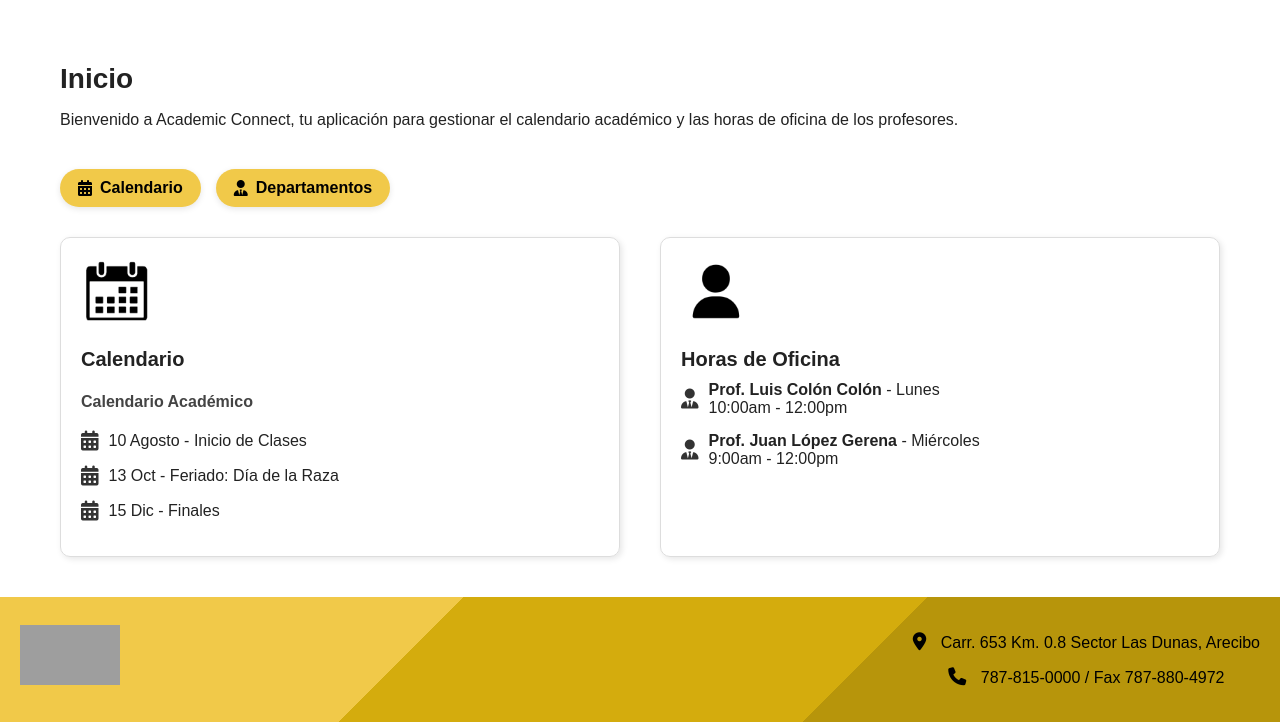
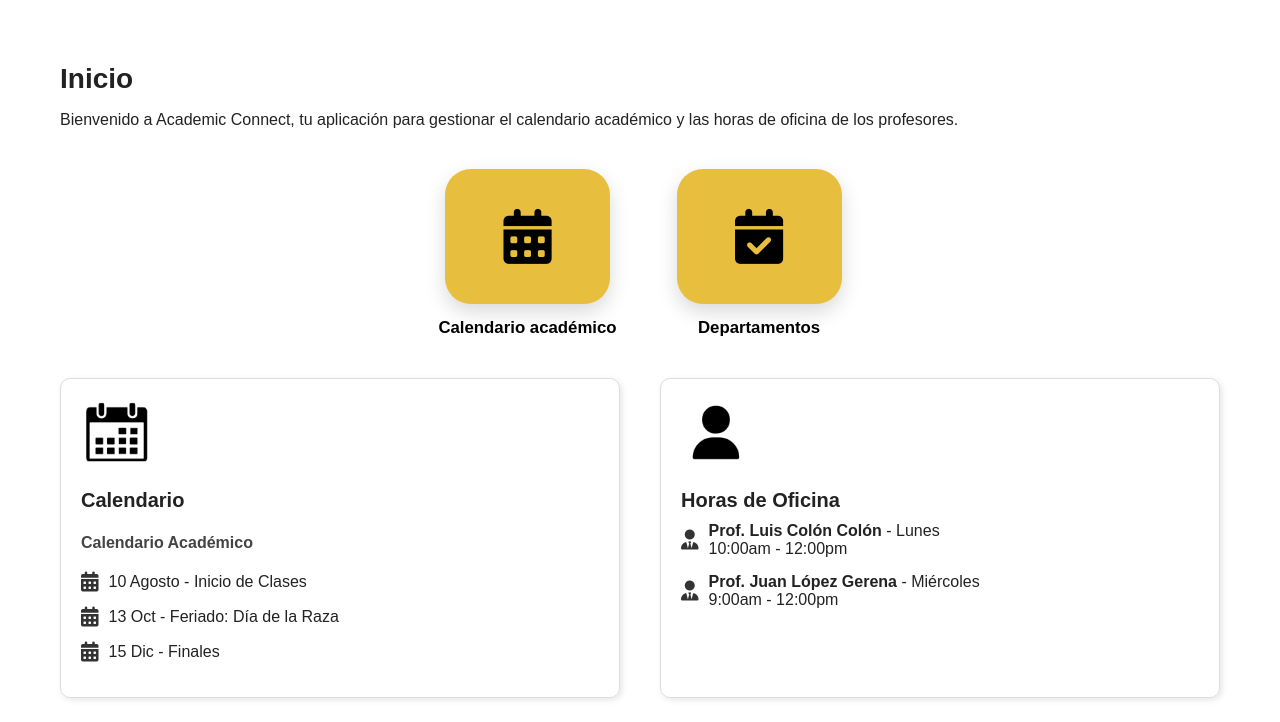
Before and after one commit to Ddeclet/Software_project, a Flask app: page /inicio in a window 1280 px wide. Shown: the part 90-812 px from the top of the page. Run offline with Flask 3, Linux system fonts and the light colour scheme; the visitor is signed in with stand-in values (Sample User, id 1); some libraries are stand-ins or nearby versions; grey boxes are pictures that could not be loaded.

Commit message:
botones index

```diff
--- a/static/css/style.css
+++ b/static/css/style.css
@@ -1166,3 +1166,55 @@ footer {
 .ac-btn--ghost {
   background: #efefef; color: #111;
 }
+
+/* ===== BOTONES CUADRADOS DEL INICIO ===== */
+.quick-actions {
+  display: flex;
+  justify-content: center;     /* 🔹 centra horizontalmente */
+  align-items: center;         /* 🔹 centra verticalmente si hay más espacio */
+  gap: 60px;                   /* separa los botones */
+  margin: 40px auto;           /* centrado automático */
+}
+
+.quick-card {
+  text-decoration: none;
+  display: flex;
+  flex-direction: column;
+  align-items: center;
+  gap: 14px;
+}
+
+.quick-card-box {
+  width: 165px;
+  height: 135px;
+  background: #e8be3f;          /* amarillo */
+  border-radius: 26px;
+  display: grid;
+  place-items: center;
+  box-shadow: 0 8px 20px rgba(0,0,0,0.15);
+  transition: transform 0.2s ease;
+}
+
+.quick-card-box:hover {
+  transform: scale(1.05);
+}
+
+.quick-card-box i {
+  font-size: 55px;
+  color: #000;
+}
+
+.quick-card-label {
+  font-weight: 700;
+  color: #000;
+  font-size: 1.05rem;
+  text-align: center;
+}
+
+/* responsive chiquito */
+@media (max-width: 700px) {
+  .quick-actions {
+    flex-direction: column;
+    gap: 30px;
+  }
+}
--- a/templates/index.html
+++ b/templates/index.html
@@ -36,15 +36,20 @@
       Bienvenido a Academic Connect, tu aplicación para gestionar el calendario académico y las horas de oficina de los profesores.
     </p>
 
-    <!-- BOTONES RÁPIDOS -->
+    <!-- BOTONES RÁPIDOS estilo tarjetas amarillas -->
     <div class="quick-actions">
-      <a class="quick-btn" href="{{ url_for('calendario') }}">
-        <i class="fa-solid fa-calendar-days"></i>
-        Calendario
+      <a class="quick-card" href="{{ url_for('calendario') }}">
+        <div class="quick-card-box">
+          <i class="fa-solid fa-calendar-days"></i>
+        </div>
+        <span class="quick-card-label">Calendario académico</span>
       </a>
-      <a class="quick-btn" href="{{ url_for('horas') }}">
-        <i class="fa-solid fa-user-tie"></i>
-        Departamentos
+
+      <a class="quick-card" href="{{ url_for('horas') }}">
+        <div class="quick-card-box">
+          <i class="fa-solid fa-calendar-check"></i>
+        </div>
+        <span class="quick-card-label">Departamentos</span>
       </a>
     </div>
 
@@ -62,7 +67,7 @@
         </div>
       </a>
 
-      <!-- Horas de oficina -->
+      <!-- Horas de oficina / Departamentos -->
       <a href="{{ url_for('horas') }}" class="card-link">
         <div class="card">
           <img src="{{ url_for('static', filename='images/Cuenta.png') }}" alt="Horas de oficina" class="card-img">
```
